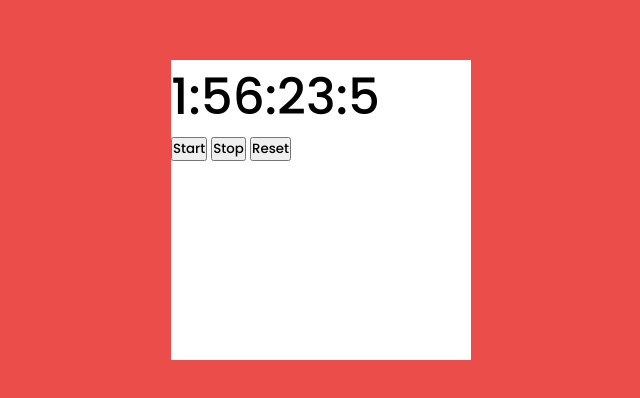
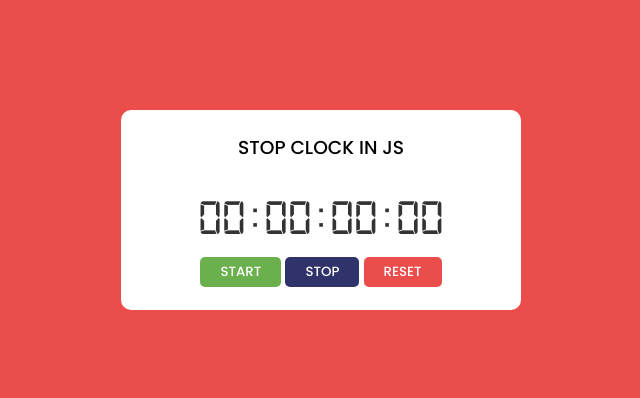
Before and after one commit to vinayagaratnamthirulogachandran/stop-watch, a plain HTML site: page index.html in a window 1280 px wide. Shown: the part 190-588 px from the top of the page, without its empty margins (319-959 px from the left). Drawn offline with Linux system fonts and the light colour scheme.

Commit message:
final commit

```diff
--- a/css/script.css
+++ b/css/script.css
@@ -5,6 +5,11 @@
     padding: 0;
     box-sizing: border-box;
     font-family: 'Poppins', sans-serif;
+}
+
+@font-face {
+    font-family: 'Digital-7';
+    src: url('digital-7/digital-7.ttf');
 }
 
 body{
@@ -18,11 +23,65 @@ body{
 
 .box{
     background-color: white;
-    height: 300px;
-    width: 300px;
+    height: 200px;
+    width: 400px;
+    border-radius: 10px;
+    display: flex;
+    justify-content: center;
+    align-items: center;
+    flex-direction: column;
+    user-select: none;
+}
+
+h3{
+    font-weight: 500;
+    margin-bottom: 25px;
+    text-transform: uppercase;
 }
 
 .frame{
     display: flex;
+    gap: 3px;
+}
+
+.hrs,
+.min,
+.sec,
+.ms,
+.colon{
+    width: 50px;
+    height: 50px;
     font-size: 50px;
+    text-align: center;
+    line-height: 50px;
+    color: rgba(0,0,0,0.8);
+    font-family: 'Digital-7';
 }
+
+.colon{
+    width: 10px;
+    height: 50px;
+}
+
+.buttons{
+    margin-top: 20px;
+}
+
+.buttons button{
+    border: none;
+    padding: 5px 20px;
+    color: white;
+    border-radius: 5px;
+    text-transform: uppercase;
+    cursor: pointer;
+}
+
+.start{background-color: #6ab04c;}
+.stop{background-color: #30336b;}
+.reset{background-color: #eb4d4b;}
+
+.start-active,
+.stop-active{
+    pointer-events: none;
+    opacity: 0.5;
+}
--- a/index.html
+++ b/index.html
@@ -9,16 +9,17 @@
 </head>
 <body>
     <div class="box">
+        <h3>Stop clock in js</h3>
         <div class="frame">
-            <div class="hrs">1</div>
+            <div class="hrs">00</div>
             <div class="colon">:</div>
-            <div class="min">56</div>
+            <div class="min">00</div>
             <div class="colon">:</div>
-            <div class="sec">23</div>
+            <div class="sec">00</div>
             <div class="colon">:</div>
-            <div class="ms">5</div>
+            <div class="ms">00</div>
         </div>
-        <div class="button">
+        <div class="buttons">
             <button class="start">Start</button>
             <button class="stop">Stop</button>
             <button class="reset">Reset</button>
--- a/js/script.js
+++ b/js/script.js
@@ -5,6 +5,10 @@ const btnReset = document.querySelector('.reset');
 let hrs = min = sec = ms = 0,startTime;
 
 btnStart.addEventListener('click', ()=>{
+
+        btnStart.classList.add('start-active');
+        btnStop.classList.remove('stop-active');
+
     startTime=setInterval(()=>{
         ms++;
         if(ms==100){
@@ -25,11 +29,17 @@ btnStart.addEventListener('click', ()=>{
 
 btnStop.addEventListener('click', ()=>{
     clearInterval(startTime);
+
+    btnStart.classList.remove('start-active');
+        btnStop.classList.add('stop-active');
 });
 
 btnReset.addEventListener('click', ()=>{
     hrs=min=sec=ms=0;
     updateDisplay();
+
+    btnStart.classList.remove('start-active');
+        btnStop.classList.remove('stop-active');
 });
 
 function updateDisplay(){
```
Also changed, not shown: css/digital-7/digital-7 (italic).ttf (added), css/digital-7/digital-7 (mono italic).ttf (added), css/digital-7/digital-7 (mono).ttf (added), css/digital-7/digital-7.ttf (added), css/digital-7/readme.txt (added), css/digital-dream/DIGITALDREAM.ttf (added), css/digital-dream/DIGITALDREAMFAT.ttf (added), css/digital-dream/DIGITALDREAMFATNARROW.ttf (added), css/digital-dream/DIGITALDREAMFATSKEW.ttf (added), css/digital-dream/DIGITALDREAMFATSKEWNARROW.ttf (added), css/digital-dream/DIGITALDREAMNARROW.ttf (added), css/digital-dream/DIGITALDREAMSKEW.ttf (added), css/digital-dream/DIGITALDREAMSKEWNARROW.ttf (added), css/digital-dream/pizzadude.dk License.txt (added).
